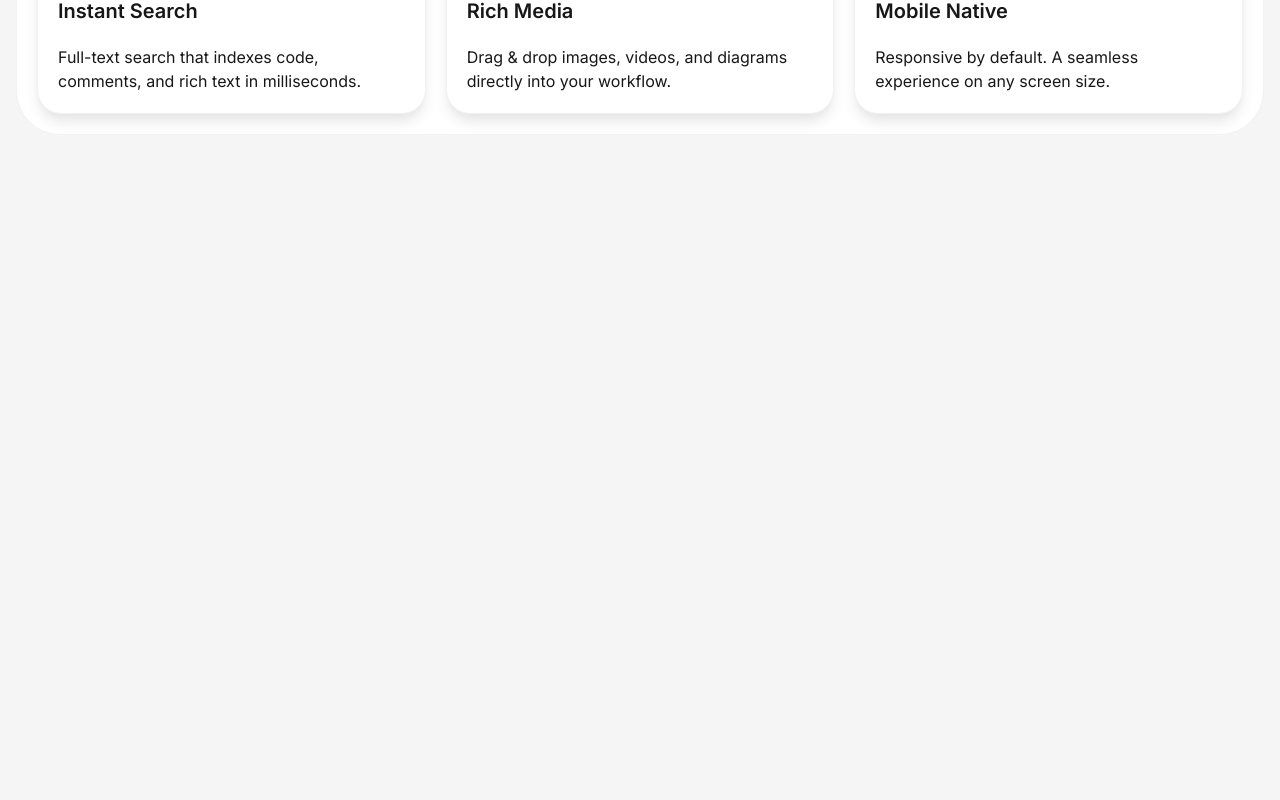
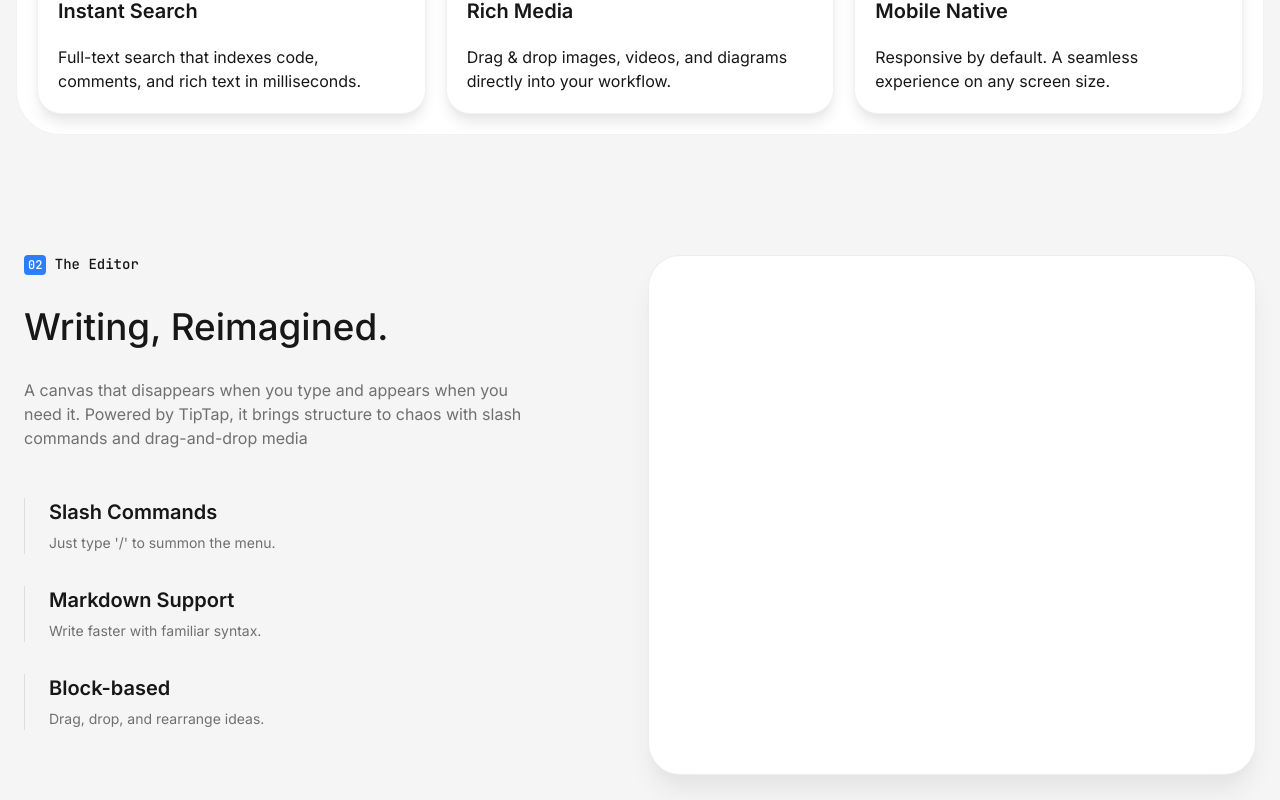
Before and after one commit to Prateek1789/Notes-App, a Next.js app in the folder v2-nextjs/: page / in a window 1280 px wide. Shown: the part 1800-2600 px from the top of the page. Built offline with nearby package versions, Linux system fonts and the light colour scheme.

Commit message:
Chore: Created initial layout

```diff
--- a/v2-nextjs/src/components/sections/EditorShowcase.tsx
+++ b/v2-nextjs/src/components/sections/EditorShowcase.tsx
@@ -1,10 +1,44 @@
 
 const EditorShowcase = () => {
-    return (
-        <section id="showcase">
+  const editorFeatures = [
+    { title: "Slash Commands", desc: "Just type '/' to summon the menu." },
+    { title: "Markdown Support", desc: "Write faster with familiar syntax." },
+    { title: "Block-based", desc: "Drag, drop, and rearrange ideas." }
+  ];
 
-        </section>
-    )
+  return (
+    <section id="showcase"
+             className="h-auto px-6 py-20 lg:py-30 flex items-center justify-center">
+      <div className="w-full h-auto grid grid-rows-2 grid-cols-1 lg:grid-rows-1 lg:grid-cols-2 gap-4">
+        <div className="h-full w-full flex flex-col items-start justify-start gap-6">
+        	<span className="font-mono text-sm font-medium">
+            <span className="py-0.5 text-xs px-1 bg-primary text-white rounded-sm">02</span>
+            &nbsp;The Editor
+          </span>
+          <h2 className="text-h2 font-medium">Writing, Reimagined.</h2>
+          <p className="max-w-[50ch] text-foreground/60">
+            A canvas that disappears when you type and appears when you need it. Powered by TipTap, it brings structure to chaos with slash commands and drag-and-drop media
+          </p>
+          <div className="mt-6 flex flex-col item-start justify-start gap-8">
+            {editorFeatures.map(feature => {
+              return (
+                <div key={feature.title}
+										 className="pl-6 pr-2 flex flex-col justify-between items-start gap-2 border-l border-l-foreground/10 hover:border-l-foreground transition-colors duration-240 select-none group">
+                  <h3 className="text-xl font-semibold group-hover:translate-x-1.5 transition-transform duration-240">
+                    {feature.title}
+                  </h3>
+                  <p className="text-foreground/60 text-sm">{feature.desc}</p>
+                </div>
+              )
+          	})}
+          </div>
+        </div>
+        <div className="h-auto xl:h-[65vh] w-full mt-8 xl:mt-0 bg-white rounded-2xl md:rounded-4xl border border-neutral-200/70 shadow-xl shadow-neutral-200">
+
+        </div>
+      </div>
+  	</section>
+  )
 };
 
 export default EditorShowcase
```
